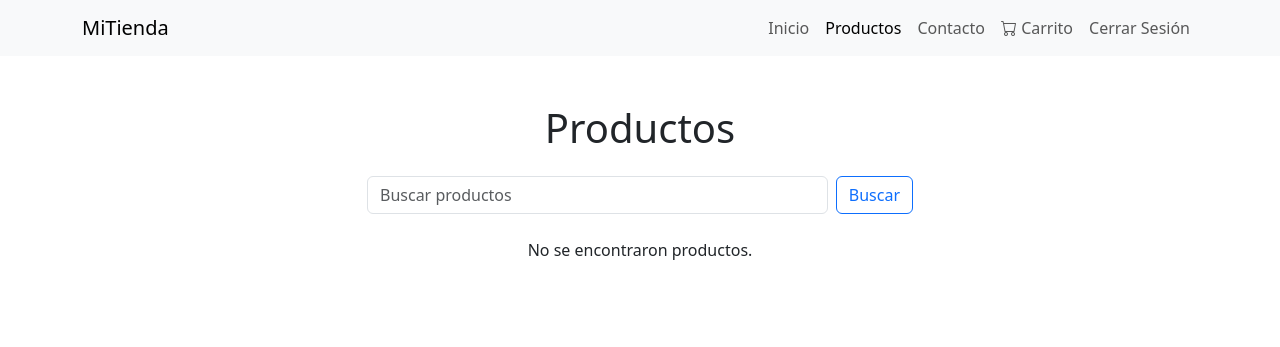
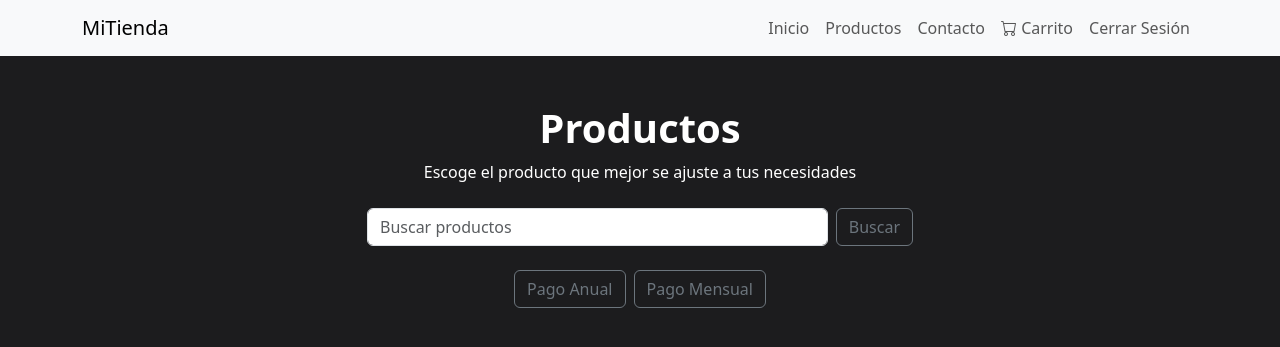
Before and after one commit to Carloscamacho-glitch/NEyW-Proyecto-Final, a Django app: page /productos/ in a window 1280 px wide. Shown: the top 347 px of the page. Run offline with Django 4.2, Linux system fonts and the light colour scheme; data that the repository does not hold is empty.

Commit message:
Versión de Papnoticon 1.1
CHAT Agregue comparación de precios base. SALUDOS.

```diff
--- a/Papnoticon/Papnoticon/settings.py
+++ b/Papnoticon/Papnoticon/settings.py
@@ -9,7 +9,7 @@ https://docs.djangoproject.com/en/4.2/topics/settings/
 For the full list of settings and their values, see
 https://docs.djangoproject.com/en/4.2/ref/settings/
 """
-
+import os
 from pathlib import Path
 
 # Build paths inside the project like this: BASE_DIR / 'subdir'.
@@ -118,7 +118,6 @@ USE_TZ = True
 # https://docs.djangoproject.com/en/4.2/howto/static-files/
 
 STATIC_URL = 'static/'
-
 # Default primary key field type
 # https://docs.djangoproject.com/en/4.2/ref/settings/#default-auto-field
 
--- /dev/null
+++ b/Papnoticon/usuarios/scraping.py
@@ -0,0 +1,44 @@
+# usuarios/scraping.py
+import requests
+from bs4 import BeautifulSoup
+
+def obtener_precios_externos(nombre_producto):
+    precios = []
+    url = f"https://freedom.to/plans"  # Cambia la URL según la página que desees analizar
+    headers = {
+        "User-Agent": "Mozilla/5.0 (Windows NT 10.0; Win64; x64) AppleWebKit/537.36 (KHTML, like Gecko) Chrome/87.0.4280.88 Safari/537.36"
+    }
+
+    response = requests.get(url, headers=headers)
+    if response.status_code == 200:
+        soup = BeautifulSoup(response.content, "html.parser")
+
+        # Encuentra los planes de precios (ajusta los selectores según el HTML)
+        planes = soup.find_all("div", class_="plan-box")
+        for plan in planes:
+            # Título del plan
+            titulo = plan.find("div", class_="plan-name").text.strip()
+
+            # Precio del plan
+            precio = plan.find("div", class_="regular-price").text.strip()
+
+            # Enlace para iniciar la prueba gratuita
+            enlace = plan.find("a", class_="plan-button")["href"]
+            enlace_completo = f"https://freedom.to/plans{enlace}" if enlace.startswith("/") else enlace
+
+            # Descripción adicional (opcional)
+            descripcion = plan.find("p", class_="plan-description").text.strip()
+
+            # Añade los detalles al diccionario de precios
+            precios.append({
+                "titulo": titulo,
+                "precio": precio,
+                "enlace": enlace_completo,
+                "descripcion": descripcion
+            })
+    return precios
+
+# Ejemplo de ejecución directa
+if __name__ == "__main__":
+    precios = obtener_precios_externos("Monthly Premium")
+    print(precios)  # Esto debería mostrar los planes obtenidos de la página
--- a/Papnoticon/usuarios/templates/carrito.html
+++ b/Papnoticon/usuarios/templates/carrito.html
@@ -21,6 +21,11 @@
 
     <div class="container mt-5">
         <h1 class="text-center mb-4">Carrito de Compras</h1>
+
+          <!-- Botón para volver a la página de productos -->
+          <div class="text-start mb-4">
+            <a href="{% url 'productos' %}" class="btn btn-outline-primary">Volver a Productos</a>
+        </div>
 
         {% if cart_items_with_subtotal %}
             <form method="POST" action="{% url 'actualizar_carrito' %}">
--- a/Papnoticon/usuarios/templates/pagina_inicio.html
+++ b/Papnoticon/usuarios/templates/pagina_inicio.html
@@ -27,10 +27,7 @@
                         <a class="nav-link" href="#">Contacto</a>
                     </li>
                     <li class="nav-item">
-                        <!-- Carrito de Compras -->
-                        <a class="nav-link" href="#">
-                            <i class="bi bi-cart"></i> Carrito
-                        </a>
+                        <a class="nav-link" href="{% url 'logout' %}">Cerrar Sesión</a>  <!-- Botón de Cerrar Sesión -->
                     </li>
                 </ul>
             </div>
--- a/Papnoticon/usuarios/templates/productos.html
+++ b/Papnoticon/usuarios/templates/productos.html
@@ -1,11 +1,58 @@
+{% load static %}
 <!DOCTYPE html>
 <html lang="en">
 <head>
     <meta charset="UTF-8">
     <meta name="viewport" content="width=device-width, initial-scale=1.0">
     <title>Productos</title>
-    <!-- Enlace a Bootstrap -->
+    <link rel="stylesheet" href="{% static 'css/styles.css' %}">
     <link href="https://cdn.jsdelivr.net/npm/bootstrap@5.3.0/dist/css/bootstrap.min.css" rel="stylesheet">
+     <!-- Enlace a los íconos de Bootstrap -->
+     <link href="https://cdn.jsdelivr.net/npm/bootstrap-icons@1.8.1/font/bootstrap-icons.css" rel="stylesheet">
+    <style>
+        /* Estilos personalizados */
+        body {
+            background-color: #1c1c1e;
+            color: #ffffff;
+        }
+
+        .card {
+            background-color: #2c2c2e;
+            border-radius: 10px;
+            padding: 20px;
+            color: #ffffff;
+        }
+
+        .card-title {
+            font-weight: bold;
+            font-size: 1.5em;
+            color: #ffffff;
+        }
+
+        .card-text {
+            color: #ffffff; /* Cambia el color del texto de descripción y stock a blanco */
+        }
+
+        .btn-secondary {
+            background-color: #3a3a3c;
+            border: none;
+            width: 100%;
+        }
+
+        .btn-secondary:hover {
+            background-color: #4a4a4c;
+        }
+
+        .btn-outline-light {
+            border-color: #6c757d;
+            color: #6c757d;
+        }
+
+        .btn-outline-light:hover {
+            background-color: #6c757d;
+            color: #ffffff;
+        }
+    </style>
 </head>
 <body>
     <!-- Barra de Navegación -->
@@ -17,74 +64,84 @@
             </button>
             <div class="collapse navbar-collapse" id="navbarNav">
                 <ul class="navbar-nav ms-auto">
+                    <li class="nav-item"><a class="nav-link" href="{% url 'pagina_inicio' %}">Inicio</a></li>
+                    <li class="nav-item"><a class="nav-link" href="{% url 'productos' %}">Productos</a></li>
+                    <li class="nav-item"><a class="nav-link" href="#">Contacto</a></li>
                     <li class="nav-item">
-                        <a class="nav-link" href="{% url 'pagina_inicio' %}">Inicio</a>
-                    </li>
-                    <li class="nav-item">
-                        <a class="nav-link active" href="{% url 'productos' %}">Productos</a>
-                    </li>
-                    <li class="nav-item">
-                        <a class="nav-link" href="#">Contacto</a>
-                    </li>
-                    <li class="nav-item">
-                        <a class="nav-link" href="#">
+                        <!-- Botón de Carrito redirigiendo a la página del carrito -->
+                        <a class="nav-link" href="{% url 'ver_carrito' %}">
                             <i class="bi bi-cart"></i> Carrito
                         </a>
                     </li>
-                    <li class="nav-item">
-                        <a class="nav-link" href="{% url 'logout' %}">Cerrar Sesión</a>  <!-- Botón de Cerrar Sesión -->
-                    </li>
+                    <li class="nav-item"><a class="nav-link" href="{% url 'logout' %}">Cerrar Sesión</a></li>
                 </ul>
             </div>
         </div>
     </nav>
 
-    <!-- Título de la Página -->
-    <div class="container mt-5">
-        <h1 class="text-center">Productos</h1>
+    <!-- Contenedor principal de Productos -->
+    <div class="container mt-5 text-center">
+        <h1 class="fw-bold">Productos</h1>
+        <p>Escoge el producto que mejor se ajuste a tus necesidades</p>
 
         <!-- Campo de Búsqueda -->
         <div class="row my-4">
             <div class="col-md-6 offset-md-3">
                 <form class="d-flex" method="GET" action="{% url 'productos' %}">
                     <input class="form-control me-2" type="search" name="q" placeholder="Buscar productos" aria-label="Buscar" value="{{ request.GET.q }}">
-                    <button class="btn btn-outline-primary" type="submit">Buscar</button>
+                    <button class="btn btn-outline-light" type="submit">Buscar</button>
                 </form>
             </div>
         </div>
 
+                <!-- Opciones de Pago -->
+                <div class="d-flex justify-content-center mb-4">
+                    <button class="btn btn-outline-light me-2">Pago Anual</button>
+                    <button class="btn btn-outline-light">Pago Mensual</button>
+                </div>
+
         <!-- Sección de Productos -->
-<div class="row">
+        <div class="row justify-content-center">
             {% for producto in productos %}
             <div class="col-md-3">
-        <div class="card">
-            <img src="{{ producto.imagen.url }}" class="card-img-top" alt="{{ producto.nombre }}">
+                <div class="card text-center mb-4">
+                    <img src="{{ producto.imagen.url }}" class="card-img-top" alt="{{ producto.nombre }}" style="border-radius: 10px;">
                     <div class="card-body">
                         <h5 class="card-title">{{ producto.nombre }}</h5>
                         <p class="card-text">{{ producto.descripcion }}</p>
-                <p class="card-text">Precio: ${{ producto.precio }}</p>
-                <p class="card-text">Stock disponible: {{ producto.stock }} unidades</p> <!-- Muestra el stock disponible -->
+                        <p class="card-text"><del>{{ producto.precio_original }}</del> <span style="font-size: 1.5em;">${{ producto.precio }}</span> / unidad</p>
+                        <p class="card-text">Stock disponible: {{ producto.stock }} unidades</p>
 
-                <!-- Formulario para seleccionar la cantidad -->
+                        <!-- Comparación de Precios Externos -->
+                        {% if producto.precios_externos %}
+                            <h6>Comparación de Precios para {{ producto.nombre }}:</h6>
+                            <ul class="list-unstyled">
+                                {% for externo in producto.precios_externos %}
+                                    <li>
+                                        <a href="{{ externo.enlace }}" target="_blank" class="text-decoration-none text-light">{{ externo.titulo }}</a> - {{ externo.precio }}
+                                    </li>
+                                {% endfor %}
+                            </ul>
+                        {% else %}
+                            <p>No se encontraron precios externos para este producto.</p>
+                        {% endif %}
+
+                        <!-- Formulario para seleccionar la cantidad y agregar al carrito -->
                         <form action="{% url 'agregar_al_carrito' producto.id %}" method="POST">
                             {% csrf_token %}
                             <div class="input-group mb-3">
                                 <input type="number" name="cantidad" class="form-control" value="1" min="1" max="{{ producto.stock }}" aria-label="Cantidad">
-                        <button class="btn btn-primary" type="submit">Agregar al Carrito</button>
+                                <button class="btn btn-secondary" type="submit">Agregar al Carrito</button>
                             </div>
                         </form>
                     </div>
                 </div>
             </div>
-    {% empty %}
-    <p class="text-center">No se encontraron productos.</p>
             {% endfor %}
         </div>
-
+    </div>
 
     <!-- Enlace a Bootstrap JS -->
     <script src="https://cdn.jsdelivr.net/npm/bootstrap@5.3.0/dist/js/bootstrap.bundle.min.js"></script>
-    <!-- Íconos de Bootstrap -->
-    <link href="https://cdn.jsdelivr.net/npm/bootstrap-icons@1.8.1/font/bootstrap-icons.css" rel="stylesheet">
 </body>
 </html>
--- a/Papnoticon/usuarios/views.py
+++ b/Papnoticon/usuarios/views.py
@@ -5,6 +5,7 @@ from django.contrib.auth.decorators import login_required
 from .forms import RegistroUsuarioForm
 from .models import Producto, CartItem, Order
 from django.contrib import messages
+from .scraping import obtener_precios_externos
 
 def registro(request):
     if request.method == 'POST':
@@ -18,6 +19,7 @@ def registro(request):
         form = RegistroUsuarioForm()
     return render(request, 'registro.html', {'form': form})
 
+'''
 def productos(request):
     # Captura el término de búsqueda del parámetro 'q' en la URL
     query = request.GET.get('q')
@@ -27,6 +29,27 @@ def productos(request):
     else:
         # Muestra todos los productos si no hay búsqueda
         productos = Producto.objects.all()
+    return render(request, 'productos.html', {'productos': productos})
+'''
+
+def productos(request):
+    query = request.GET.get('q')
+    if query:
+        productos = Producto.objects.filter(nombre__icontains=query)
+    else:
+        productos = Producto.objects.all()
+
+    # Obtener los precios externos solo una vez, ya que es solo para "dona"
+    precios_externos = obtener_precios_externos("Dona")
+
+    # Debug: imprime los precios externos en la consola
+    print(precios_externos)  # Debería mostrar los precios externos en la consola de Django
+
+    # Añadir los precios externos a cada producto
+    for producto in productos:
+        # Añade los precios de "dona" para cada producto en el contexto
+        producto.precios_externos = precios_externos
+
     return render(request, 'productos.html', {'productos': productos})
 
 def agregar_al_carrito(request, producto_id):
```
Also changed, not shown: Papnoticon/media/productos/donitas-limon-sal-totis-003.png (added). Lines whose indentation alone changed are shown as unchanged.
